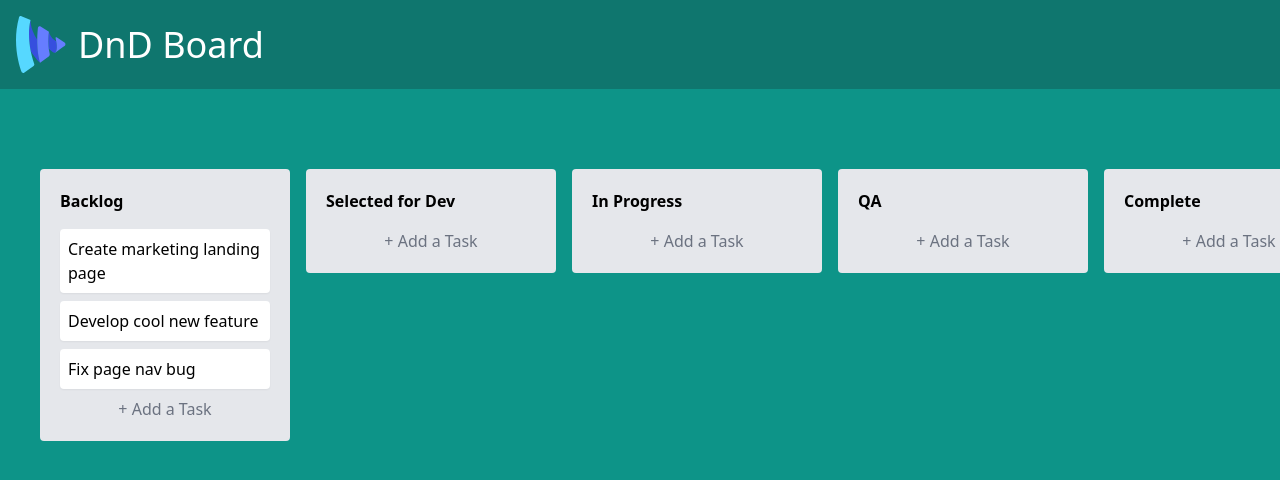
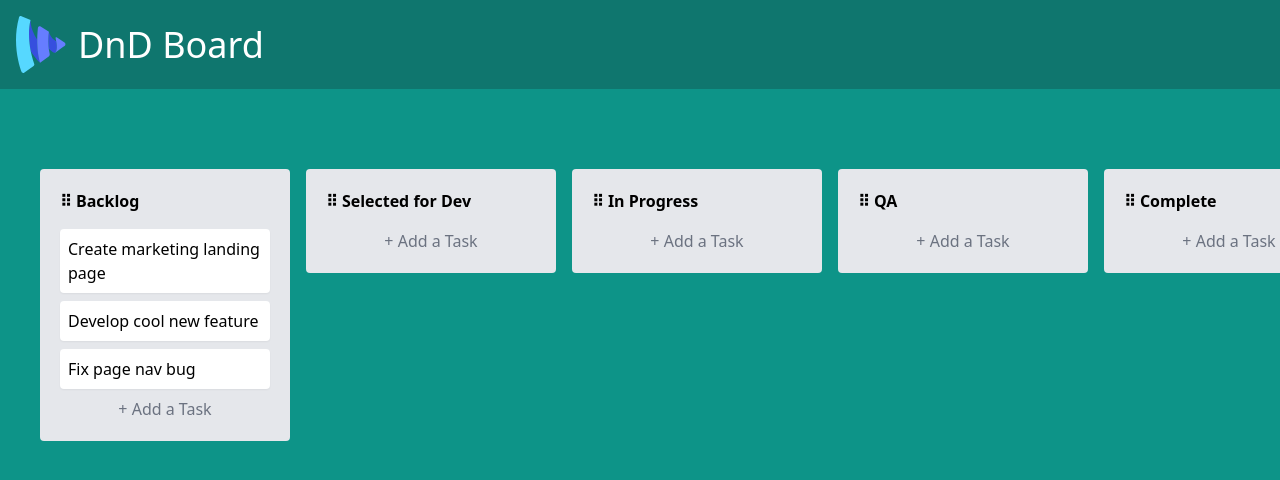
Before and after one commit to memotux/portfolio-dnd-board, a Nuxt app: page / in a window 1280 px wide. Shown: the top 480 px of the page. Built offline with nearby package versions, Linux system fonts and the light colour scheme.

Commit message:
add: Column draggable handle

```diff
--- a/components/DnDBoard.vue
+++ b/components/DnDBoard.vue
@@ -35,6 +35,8 @@ const columns = ref<Column[]>([
   <div>
     <VDraggable
       v-model="columns"
+      :animation="150"
+      handle=".drag-handle"
       group="columns"
       item-key="id"
       class="flex gap-4 items-start">
@@ -42,9 +44,13 @@ const columns = ref<Column[]>([
         <div
           class="column bg-gray-200 p-5 rounded min-w-[250px]">
           <header class="font-bold mb-4">
+            <DnDBoardDragHandle />
             {{ col.title }}
           </header>
-          <DnDBoardTask v-for=" task  in  col.tasks " :key=" task.id " :task=" task " />
+          <DnDBoardTask
+            v-for="   task    in    col.tasks   "
+            :key=" task.id "
+            :task=" task " />
           <footer>
             <button class="text-gray-500 w-full">+ Add a Task</button>
           </footer>
@@ -54,5 +60,3 @@ const columns = ref<Column[]>([
 
   </div>
 </template>
-
-<style scoped></style>
--- /dev/null
+++ b/components/DnDBoardDragHandle.vue
@@ -0,0 +1,3 @@
+<template>
+  <span class="drag-handle cursor-move"> ⠿ </span>
+</template>
--- a/components/DnDBoardTask.vue
+++ b/components/DnDBoardTask.vue
@@ -14,5 +14,3 @@ defineProps<{
     </span>
   </div>
 </template>
-
-<style scoped></style>
```
